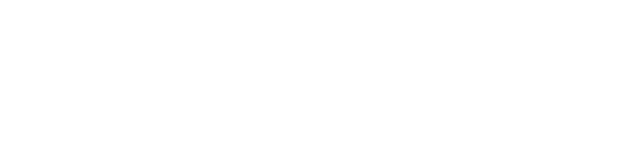
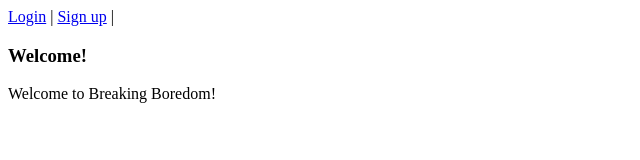
Before and after one commit to cjoseph-otioti8983/Breaking-Boredom, a plain HTML site: page main.html in a window 1280 px wide. Shown: the whole page, without its empty margins (0-640 px from the left). Drawn offline with Linux system fonts and the light colour scheme.

Commit message:
Added nav bar and some text

```diff
--- a/main.html
+++ b/main.html
@@ -1,8 +1,17 @@
-<!DOCTYPE html>
-<html>
-    <head>
-        <title> Breaking Boredom </title>
-    </head>
+<!DOCTYPE HTML>
+    <html>
+        <head>
+            <title> Breaking Boredom </title>
+        </head>
+            <body>
+                    <nav>
+                        <a href="PLACEHOLDER">Login</a> |
+                        <a href="PLACEHOLDER">Sign up</a> |
+
+                    </nav>
+                <h3>Welcome!</h3>
+                <p>Welcome to Breaking Boredom!</p>
+            </body>
 
 
 
```
